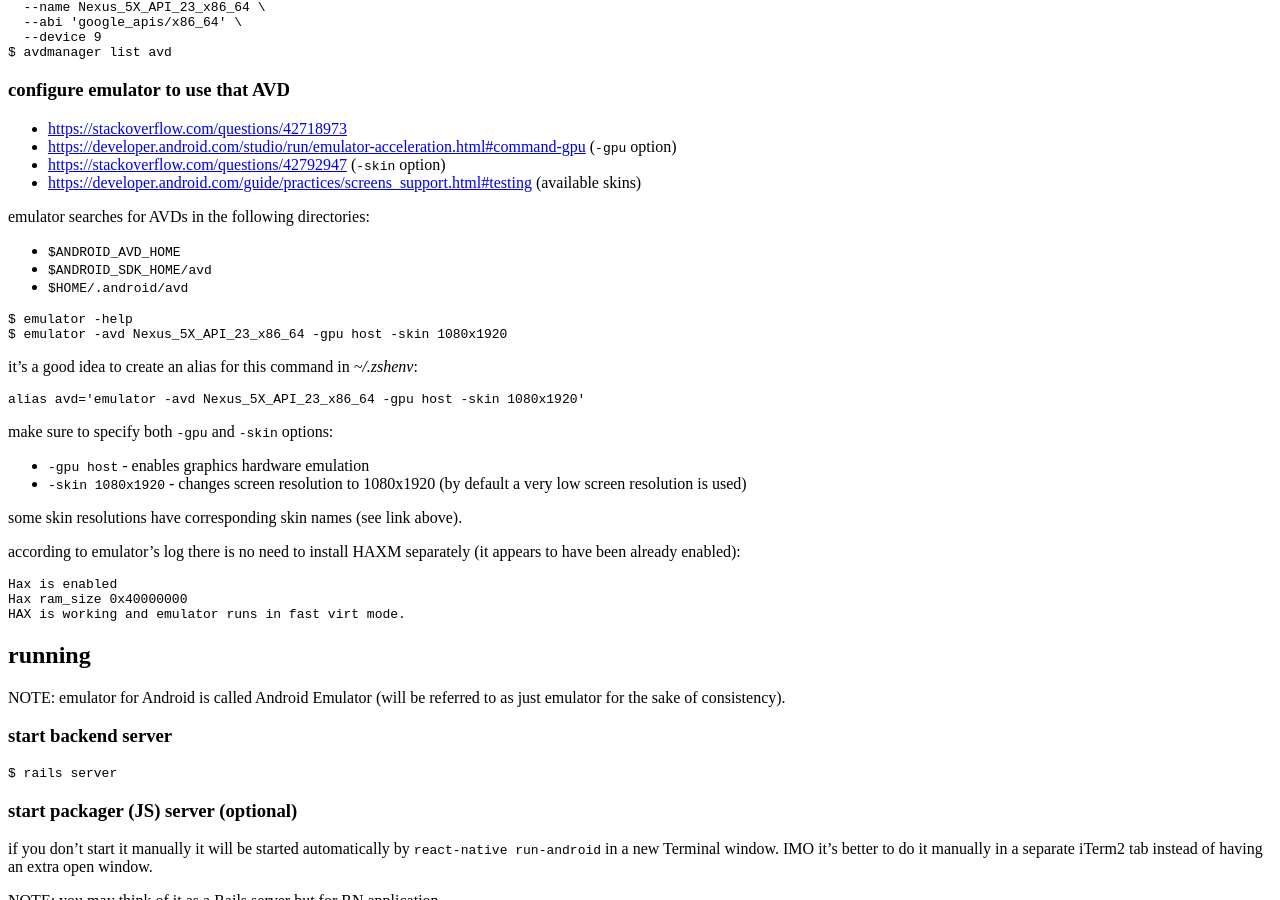
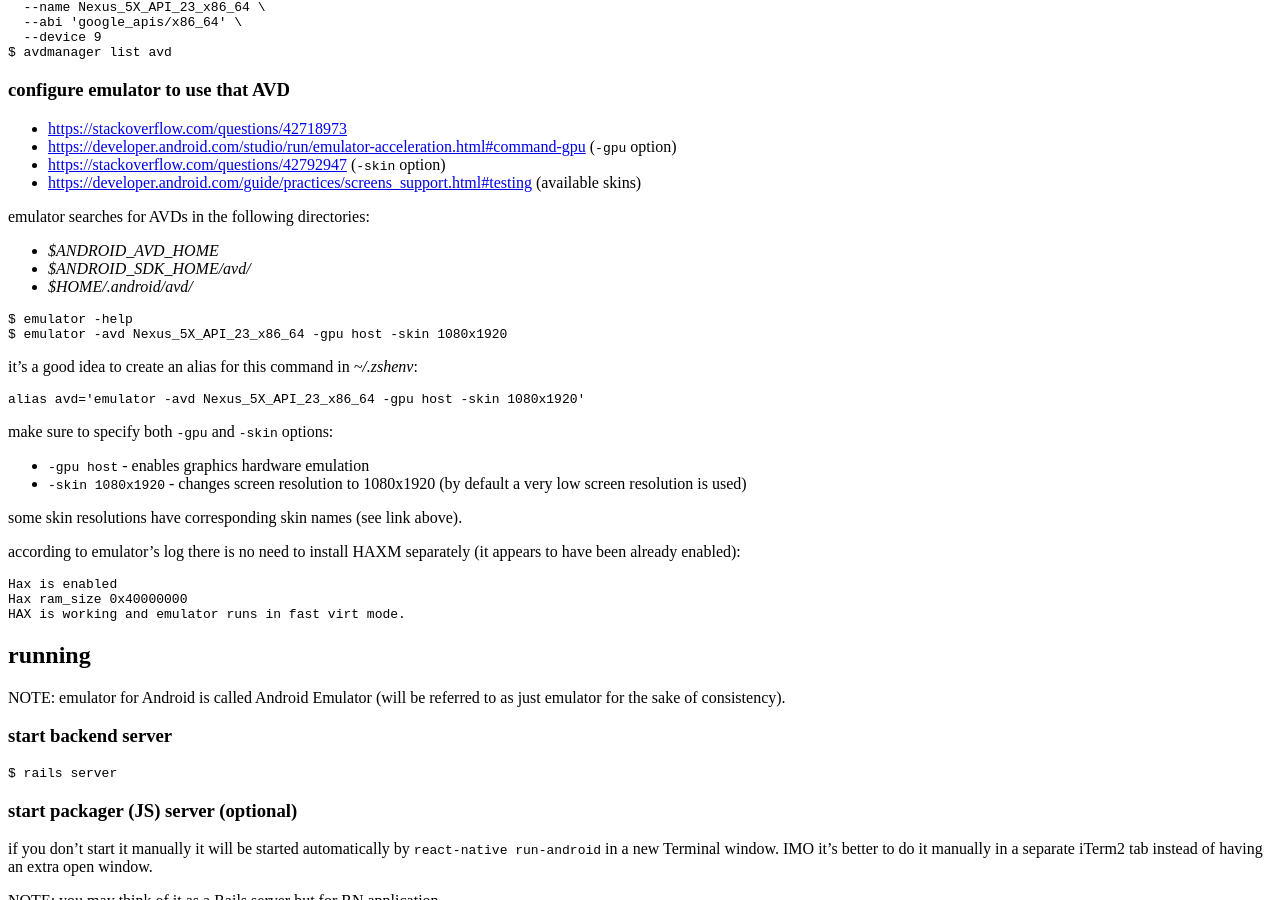
Before and after one commit to tap349/tap349.github.io, a Jekyll site: the page built from _posts/2017-05-24-react-native-android.md, in a window 1280 px wide and 900 px high, scrolled down 2057 px. Built offline with Jekyll 4.4.1, drawn with Linux system fonts in a browser that asks for light colours.

Commit message:
update 2017-06-19_18:31:59

````diff
--- a/_posts/2017-05-24-react-native-android.md
+++ b/_posts/2017-05-24-react-native-android.md
@@ -105,9 +105,9 @@ $ avdmanager list avd
 
 emulator searches for AVDs in the following directories:
 
-- `$ANDROID_AVD_HOME`
-- `$ANDROID_SDK_HOME/avd`
-- `$HOME/.android/avd`
+- _$ANDROID_AVD_HOME_
+- _$ANDROID_SDK_HOME/avd/_
+- _$HOME/.android/avd/_
 
 ```sh
 $ emulator -help
````
